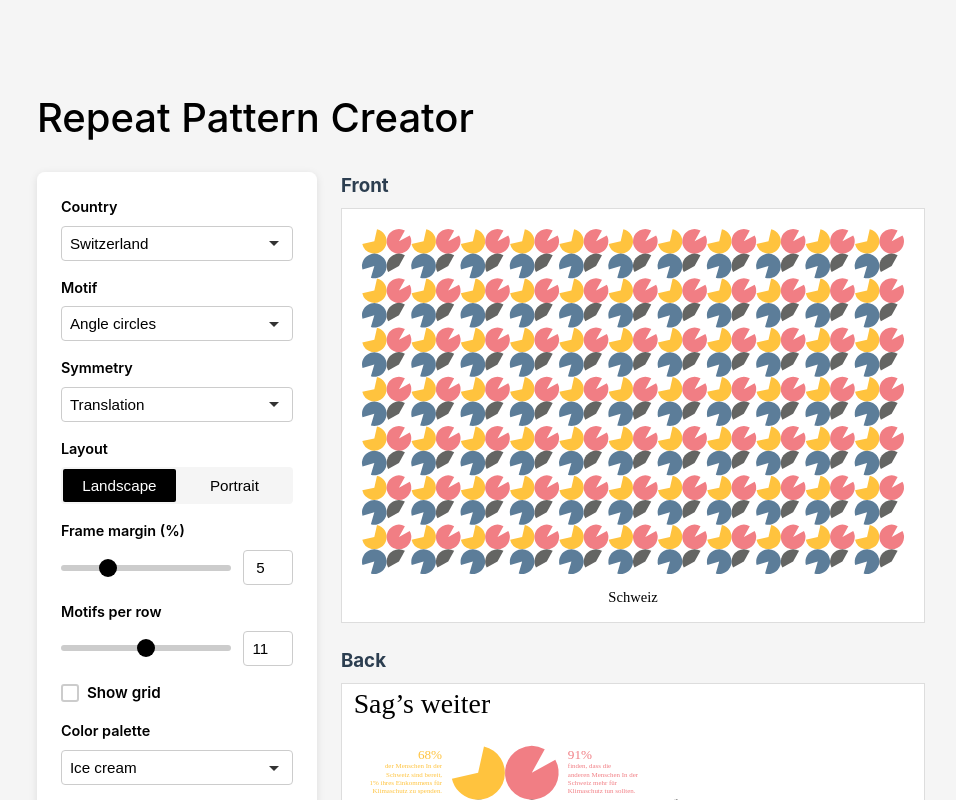
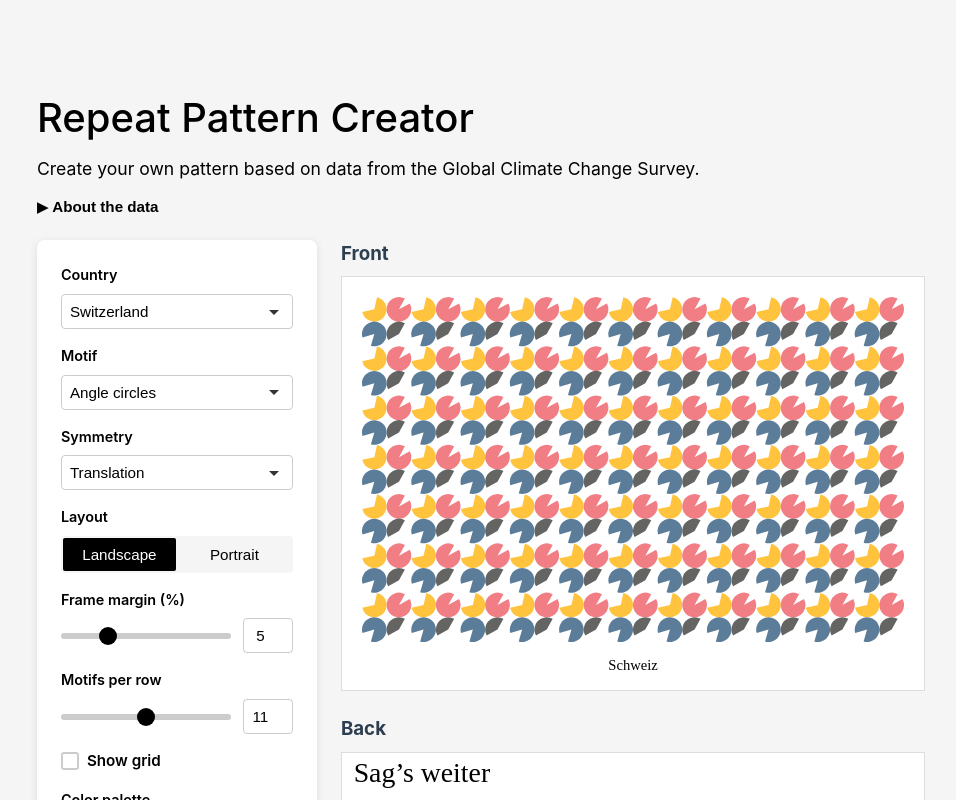
Before and after one commit to LiliGasser/repeatpattern-app, a Vue app: page / in a window 1280 px wide. Shown: the top 800 px of the page, without its empty margins (154-1110 px from the left). Built offline with nearby package versions, Linux system fonts and the light colour scheme; a web font is replaced by a local one; what p5.js-svg would draw is missing.

Commit message:
add subtitle and collapsible about section

```diff
--- a/src/views/Dashboard.vue
+++ b/src/views/Dashboard.vue
@@ -42,6 +42,9 @@ const {
 // Access customColors from config object
 const customColors = config.customColors
 
+// Collapsible description toggle
+const showDescription = ref(false)
+
 // Refs to hold sketch instances from child components
 const frontSketchRef = ref(null)
 const backSketchRef = ref(null)
@@ -65,6 +68,26 @@ const exportPdf = async () => {
   <div class="dashboard">
     <header class="dashboard-header">
       <h1>Repeat Pattern Creator</h1>
+      <p class="subtitle">Create your own pattern based on data from the Global Climate Change Survey.</p>
+
+      <div class="description-wrapper">
+        <button @click="showDescription = !showDescription" class="toggle-description">
+          {{ showDescription ? '▼' : '▶' }} About the data
+        </button>
+        <div v-if="showDescription" class="description">
+          <p>
+            The <a href="https://gccs.iza.org" target="_blank" rel="noopener noreferrer">Global Climate Change Survey</a> (2024)
+            asked 130,000 people across 125 countries about their climate beliefs and actions.
+            Each country's data creates a unique pattern based on four variables:
+          </p>
+          <ul>
+            <li><strong>WTP:</strong> Willingness to participate in climate action</li>
+            <li><strong>Norm:</strong> Social norms around climate action</li>
+            <li><strong>WTP Belief:</strong> Beliefs about others' willingness to participate</li>
+            <li><strong>Government:</strong> Expectations for government action</li>
+          </ul>
+        </div>
+      </div>
     </header>
 
     <div v-if="loading" class="loading">Loading country data...</div>
@@ -143,14 +166,80 @@ const exportPdf = async () => {
 
 .dashboard-header {
   text-align: left;
-  margin-bottom: 2rem;
+  margin-bottom: 1.5rem;
 }
 
 .dashboard-header h1 {
   font-size: var(--h1-font-size);
   font-weight: var(--h1-font-weight);
   color: var(--text-color);
+  margin: 0 0 1rem 0;
+}
+
+.dashboard-header .subtitle {
+  font-size: 1.1rem;
+  color: var(--text-color);
+  margin: 0 0 1rem 0;
+  font-weight: 400;
+}
+
+.description-wrapper {
+  margin-top: 1rem;
+}
+
+.toggle-description {
+  background: none;
+  border: none;
+  color: var(--element-color);
+  font-size: 0.95rem;
+  font-weight: 600;
+  cursor: pointer;
+  padding: 0;
+  display: flex;
+  align-items: center;
+  gap: 0.5rem;
+  transition: color 0.2s;
+}
+
+.toggle-description:hover {
+  color: var(--element-color-hover);
+}
+
+.toggle-description:focus {
+  outline: none;
+  text-decoration: underline;
+}
+
+.dashboard-header .description {
+  font-size: 0.95rem;
+  color: var(--text-color);
+  max-width: 700px;
+  line-height: 1.6;
+}
+
+.dashboard-header .description p {
+  margin: 0 0 0.75rem 0;
+}
+
+.dashboard-header .description ul {
   margin: 0;
+  padding-left: 1.5rem;
+  list-style-type: disc;
+}
+
+.dashboard-header .description li {
+  margin-bottom: 0.5rem;
+}
+
+.dashboard-header .description a {
+  color: var(--element-color);
+  text-decoration: none;
+  border-bottom: 1px solid var(--element-color);
+}
+
+.dashboard-header .description a:hover {
+  color: var(--element-color-hover);
+  border-bottom-color: var(--element-color-hover);
 }
 
 .loading,
```
